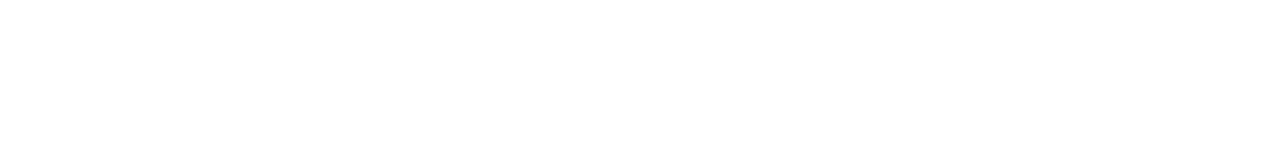
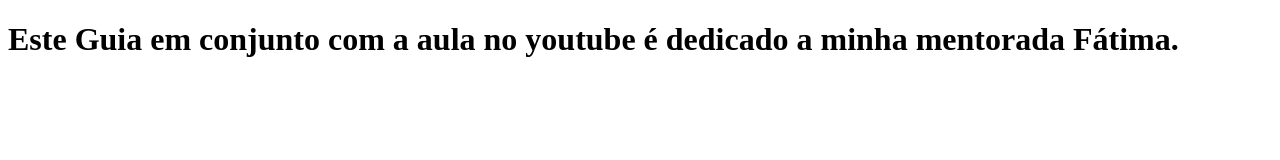
Before and after one commit to sfelisiak/Guia-de-uso-do-github-Desktop, a plain HTML site: page index.html in a window 1280 px wide. Drawn offline with Linux system fonts and the light colour scheme.

Commit message:
dedicação para Fafi
escrevi uma frase de dedicatória.

```diff
--- a/index.html
+++ b/index.html
@@ -7,6 +7,6 @@
     <title>Projeto GITHUB DESCKTOP</title>
 </head>
 <body>
-
+    <h1> Este Guia em conjunto com a aula no youtube é dedicado a minha mentorada Fátima.</h1>
 </body>
 </html>
```
